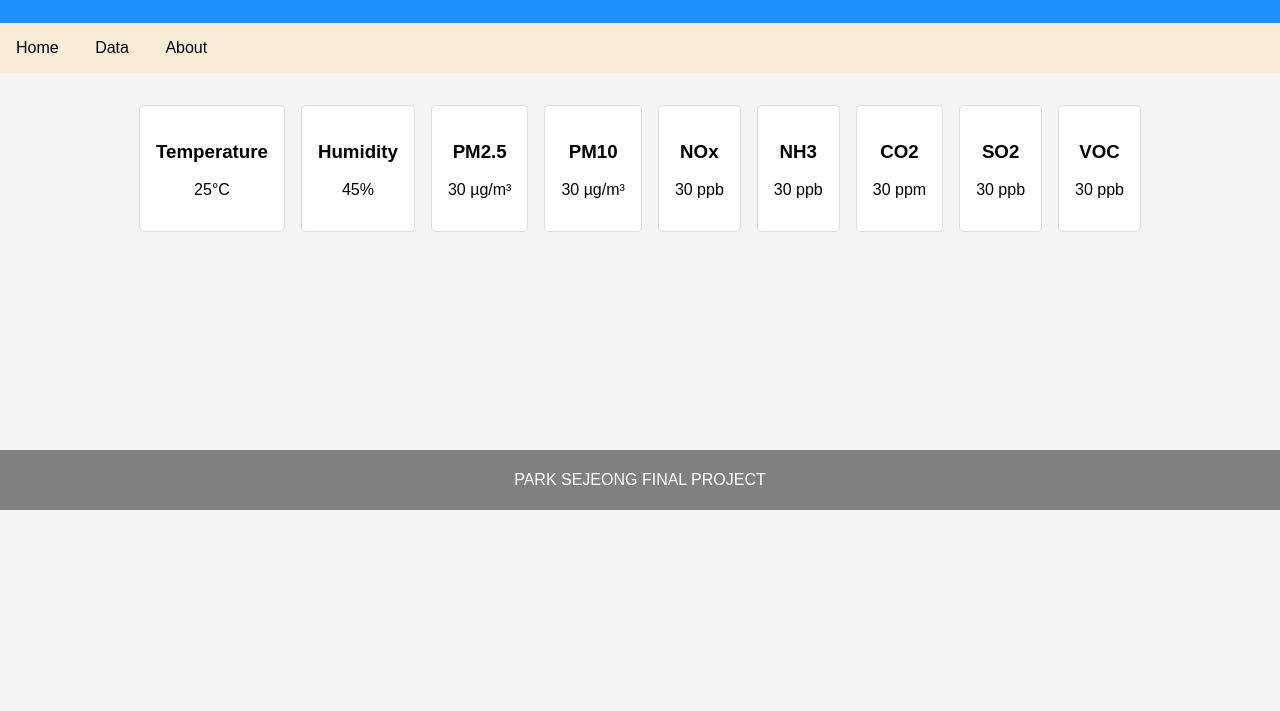
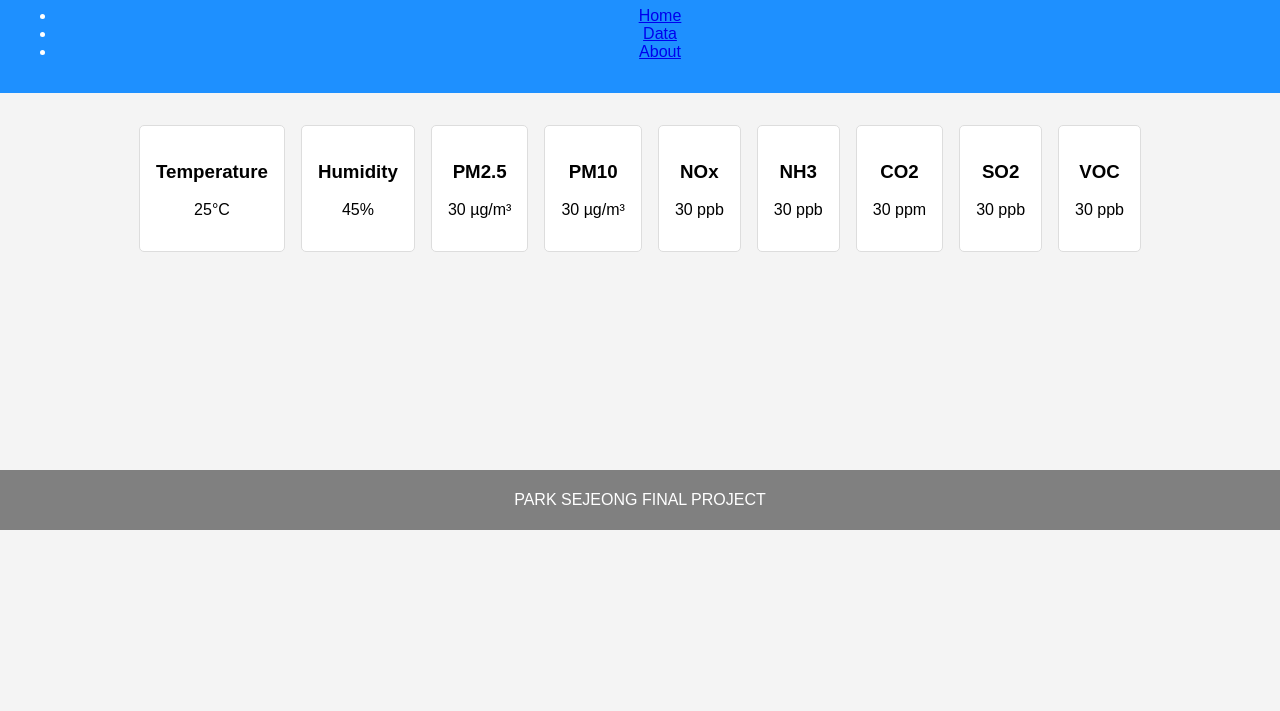
Before and after one commit to S2je0ng/Final_Project, a plain HTML site: page index.html in a window 1280 px wide. Shown: the part 89-800 px from the top of the page. Drawn offline with nearby package versions, Linux system fonts and the light colour scheme; no server answers; a script that the page names is missing.

Commit message:
nav 수정

```diff
--- a/index.html
+++ b/index.html
@@ -11,15 +11,18 @@
 <body>
     <header>
         <h1>Air Quality Monitoring Dashboard</h1>
+
+        <div id="nav">
+            <ul>
+                <li><a href="#home">Home</a></li>
+                <li><a href="#data">Data</a></li>
+                <li><a href="#about">About</a></li>
+            </ul>
+        </div>
+
     </header>
 
-    <nav>
-        <ul>
-            <li><a href="#home">Home</a></li>
-            <li><a href="#data">Data</a></li>
-            <li><a href="#about">About</a></li>
-        </ul>
-    </nav>
+
 
     <main id="dashboard">
         <section class="data-cards">
```
